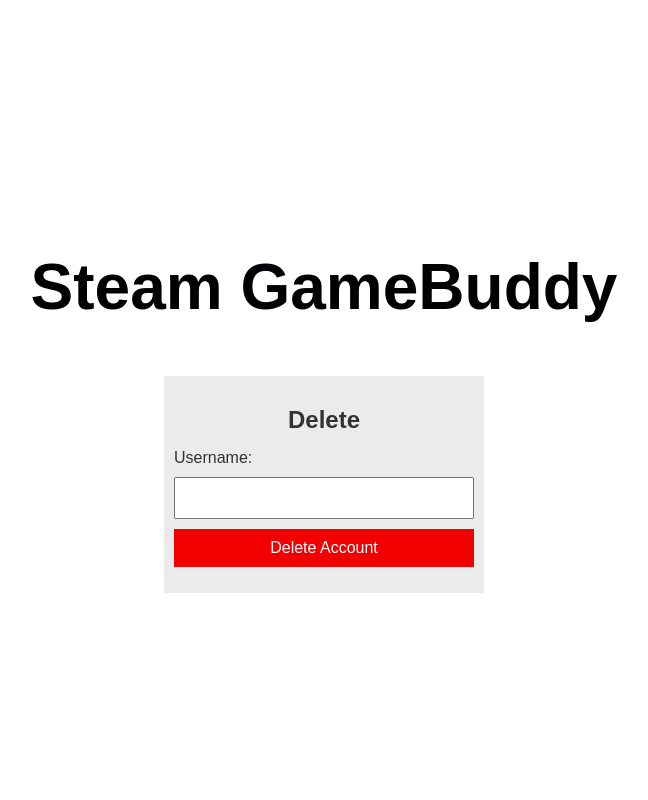
After one commit to cs411-alawini/su23-cs411-team002-juicyfruit, a Flask app: page /deleteaccount in a window 1280 px wide. The commit adds this page. Shown: the whole page, without its empty margins (316-964 px from the left). Run offline with Flask 3, Linux system fonts and the light colour scheme.

Commit message:
Added delete acc page

```diff
--- a/app.py
+++ b/app.py
@@ -88,9 +88,29 @@ def gamesearch():
 
     return render_template("main.html")
 
-@app.route('/accountinfo', methods=["GET"])
+@app.route('/accountinfo', methods=["GET", "POST"])
 def accountinfo():
+    if request.method == "POST":
+        #Verify information
+        username = request.form["username"]
+        old_password = request.form["password"]
+        new_password = request.form["new_password"]
+
+        try:
+            connection = pool.raw_connection()
+            cursor = connection.cursor()
+            cursor.callproc()
+        except:
+            flash("User not in database or wrong password")
+            return redirect(url_for("accountinfo"))
+
+
     return render_template('accountinfo.html')
+
+@app.route('/deleteaccount', methods=["GET", "POST"])
+def deleteacc():
+    return render_template("deleteacc.html")
+
 
 # GetGamesWithPrice
 # update_data
--- /dev/null
+++ b/templates/deleteacc.html
@@ -0,0 +1,85 @@
+<html>
+<head>
+    <style>
+        body {
+            display: flex;
+            flex-direction: column;
+            justify-content: center;
+            align-items: center;
+            height: 100vh;
+            font-family: Arial;
+            background-color: #ffffff;
+            margin: 0;
+        }
+
+        .account-box {
+            text-align: left;
+            padding: 10px;
+            width: 300px;
+            background-color: #ebebeb;
+        }
+
+        .gamebuddy-title {
+            font-size: 32px;
+            font-weight: bold;
+            color: #000102;
+            margin-bottom: 10px;
+        }
+
+        .account-box h2 {
+            text-align: center;
+            font-size: 24px;
+            font-weight: bold;
+            color: #333333;
+            margin-bottom: 15px;
+        }
+
+        .account-box label {
+            display: block;
+            font-size: 16px;
+            color: #333333;
+            margin-bottom: 10px;
+        }
+
+        .account-box input[type="text"],
+        .account-box input[type="submit"] {
+            display: block;
+            width: 100%;
+            margin-bottom: 5px;
+            font-size: 16px;
+            color: #333333;
+            padding: 10px;
+        }
+
+        .account-box input[type="submit"] {
+            background-color: #f20000;
+            color: white;
+            border: none;
+            cursor: pointer;
+            margin-top: 10px;
+        }
+
+        .account-box p {
+            text-align: center;
+            margin-top: 10px;
+            font-size: 14px;
+            color: #888888;
+        }
+
+    </style>
+</head>
+<body>
+    <div class="gamebuddy-title">
+        <h1>Steam GameBuddy</h1>
+    </div>
+    <div class="account-box">
+        <h2>Delete</h2>
+        <form method="POST" action="/deleteaccount">
+            <label for="username">Username:</label>
+            <input type="text" id="username" name="username" required>
+
+            <input type="submit" value="Delete Account">
+        </form>
+    </div>
+</body>
+</html>
```
Also changed, not shown: templates/accountinfo.html (+15 -1 lines).
